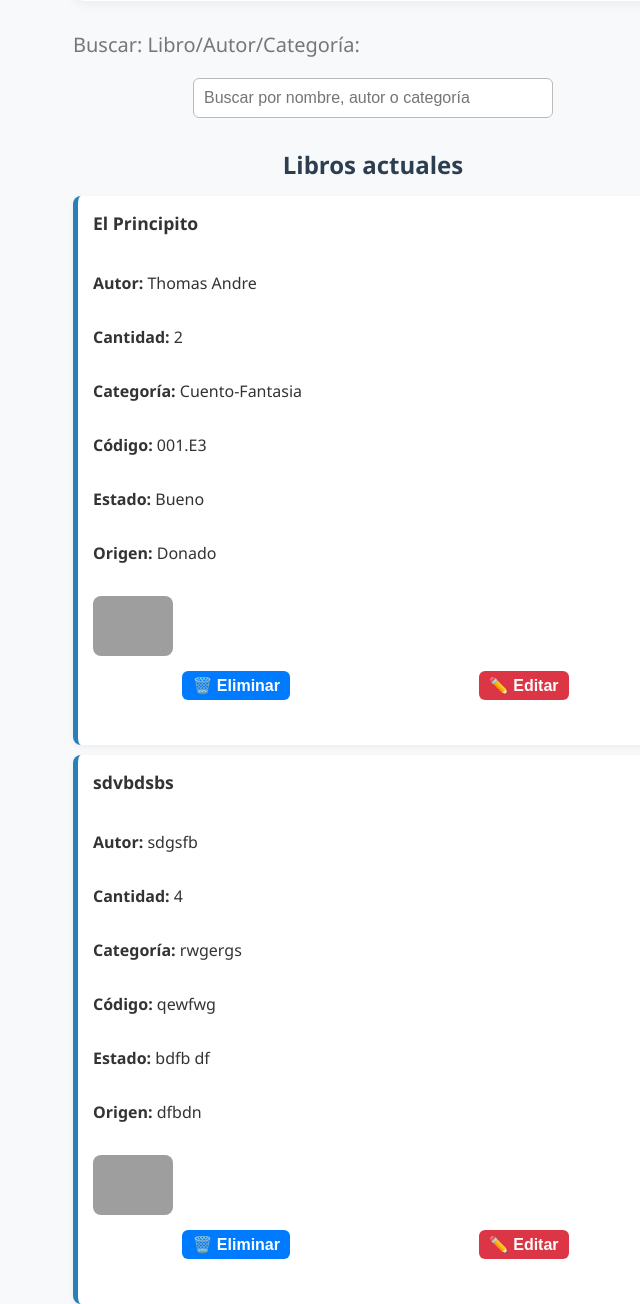
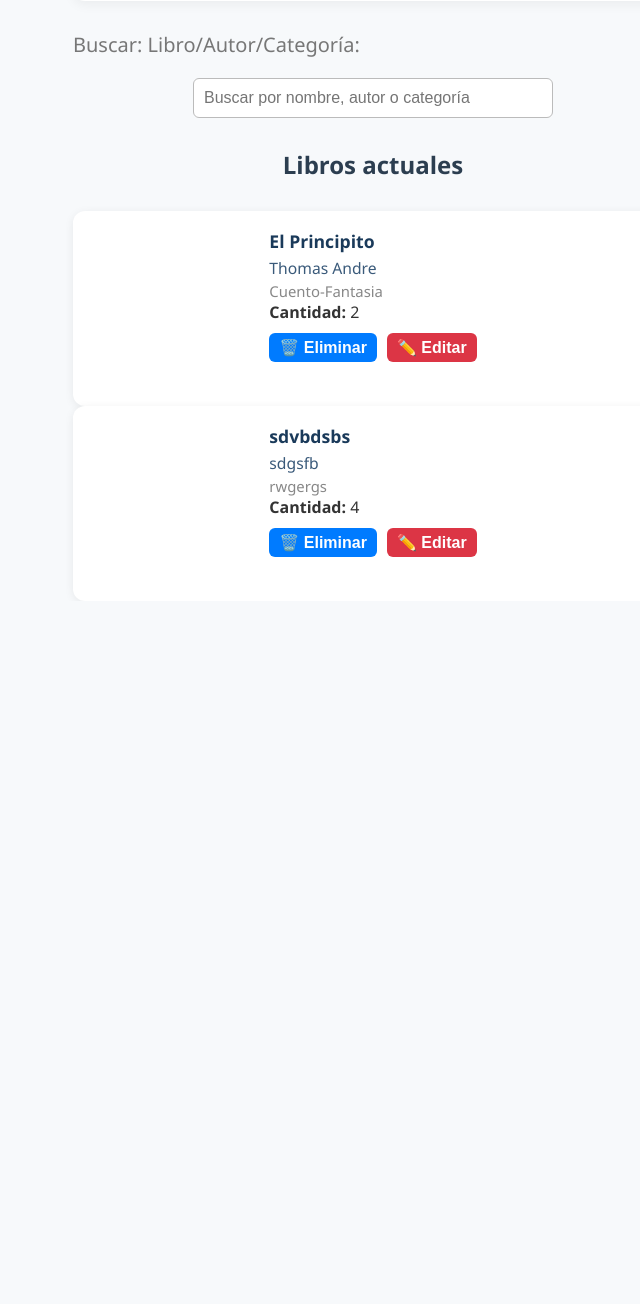
Before and after one commit to AriusJerek/Biblioteca-Web, a Flask app: page /gestion in a window 1280 px wide. Shown: the part 1003-2307 px from the top of the page, without its empty margins (267-907 px from the left). After the commit the page ends 1560 px from the top, so only its background shows below. Run offline with Flask 3, Linux system fonts and the light colour scheme; a user stored in the database is signed in; data comes from the database, SQL or seed files in the repository; both versions use the stored data as it was after the commit; grey boxes are pictures that could not be loaded.

Commit message:
Refactorizar estilos y estructura de la lista de libros: mejorar la presentación con CSS Grid y ajustar la carga de libros en la gestión.

```diff
--- a/templates/catalogo.html
+++ b/templates/catalogo.html
@@ -28,13 +28,11 @@
   </div>
 
   <script>
-  // Cargar la barra de navegación desde navbar.html
-  fetch("/static/navbar.html")
+    fetch("/static/navbar.html")
     .then(res => res.text())
     .then(html => {
       document.getElementById("navbar-container").innerHTML = html;
-    });
-  </script>
+    });</script>
 
   <script>
     let todosLosLibros = [];
--- a/templates/gestion-libros.html
+++ b/templates/gestion-libros.html
@@ -50,7 +50,9 @@
 </section>
     <section class="lista-libros">
       <h2>Libros actuales</h2>
-      <ul id="listaLibros"></ul>
+      <div class="catalogo-grid">
+        <div id="listaLibros"></div>
+      </div>
     </section>
   </main>
 
@@ -83,29 +85,28 @@
     }
 
     function mostrarLibros(libros) {
-      const lista = document.getElementById('listaLibros');
-      lista.innerHTML = '';
+      const contenedor = document.getElementById('listaLibros');
+      contenedor.innerHTML = '';
       if (libros.length === 0) {
-        lista.innerHTML = '<li>No hay libros registrados.</li>';
+        contenedor.innerHTML = '<div>No hay libros registrados.</div>';
         return;
       }
       libros.forEach(libro => {
-        const li = document.createElement('li');
-        li.innerHTML = `
-          <strong>${libro.nombre}</strong> <br>
-          <span><b>Autor:</b> ${libro.autor}</span> <br>
-          <span><b>Cantidad:</b> ${libro.cantidad}</span> <br>
-          <span><b>Categoría:</b> ${libro.categoria}</span> <br>
-          <span><b>Código:</b> ${libro.codigo}</span> <br>
-          <span><b>Estado:</b> ${libro.estado}</span> <br>
-          <span><b>Origen:</b> ${libro.origen}</span> <br>
-          ${libro.imagen ? `<img src="${libro.imagen}" alt="Portada" style="max-width:80px;" onerror="this.onerror=null;this.src='/static/img/logo.png'">` : ''}
-          <div class="acciones">
-            <button onclick="eliminarLibro(${libro.id})">🗑️ Eliminar</button>
-            <button onclick="editarLibro(${libro.id})">✏️ Editar</button>
+        const div = document.createElement('div');
+        div.className = 'libro-preview';
+        div.innerHTML = `
+          <div class="libro-info">
+            <h3>${libro.nombre}</h3>
+            <p class="autor">${libro.autor}</p>
+            <p class="categoria">${libro.categoria || ''}</p>
+            <p class="cantidad"><b>Cantidad:</b> ${libro.cantidad}</p>
+            <div class="acciones">
+              <button onclick="eliminarLibro(${libro.id})">🗑️ Eliminar</button>
+              <button onclick="editarLibro(${libro.id})">✏️ Editar</button>
+            </div>
           </div>
         `;
-        lista.appendChild(li);
+        contenedor.appendChild(div);
       });
     }
 
```
Also changed, not shown: database/basedatos.db.
